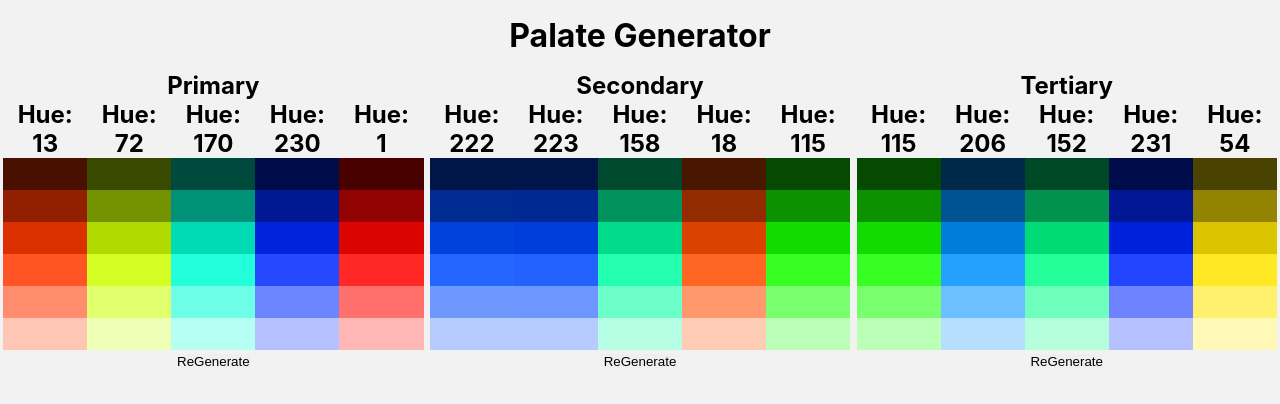
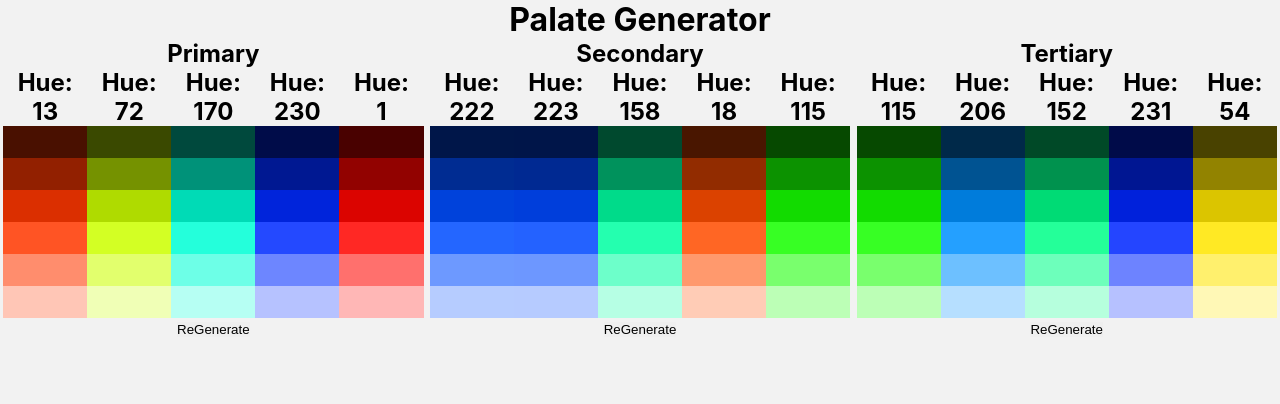
Before and after one commit to akharag/swatches, a React (Create React App) app: page / in a window 1280 px wide. Shown: the top 404 px of the page. Built offline with nearby package versions, Linux system fonts and the light colour scheme.

Commit message:
moved theme to context

```diff
--- a/src/App.css
+++ b/src/App.css
@@ -6,9 +6,9 @@
   text-align: center;
 }
 
-.App>* {
+/* .App>* {
   margin-top: 1rem;
-}
+} */
 
 .App>button {
   margin: 1rem;
@@ -26,6 +26,8 @@
 .pickers-container {
   display: flex;
   justify-content: space-around;
+  flex-wrap: wrap;
+  margin-bottom: 1rem;
 }
 
 .pickers-container>div {
--- a/src/App.tsx
+++ b/src/App.tsx
@@ -1,36 +1,50 @@
-import { CSSProperties, useState } from 'react';
+import { CSSProperties, useContext, useState } from 'react';
 import './App.css';
 import './util.css';
-import ThemeContext, { ColorTheme } from './hooks/ColorsProvider';
+import ThemeProvider, { ThemeContext, ColorTheme } from './hooks/contexts/ThemeContext';
 import Picker from './components/Picker/Picker';
 import ColorSlider from './components/Slider/Slider';
 import { ColorHSL } from './types';
+import Preview from './components/Preview/Preview';
 
 
 function App() {
-  const [theme, setTheme] = useState<ColorTheme>({} as ColorTheme);
-  const { primary, secondary, tertiary } = theme;
 
   return (
-    <ThemeContext.Provider value={{}}>
-      <div className="App">
+    <ThemeProvider>
+      <ThemeContext.Consumer>
+        {themeContext => {
+          const { primary, secondary, tertiary, updateTheme } = themeContext;
+          const appStyle = {
+            '--hue': primary?.hue,
+            '--saturation': `${primary?.saturation}%`,
+            '--lightness': `${primary?.lightness}%`
+          } as CSSProperties;
+          return (
+            <div style={appStyle} className="App">
               <h1>Palate Generator</h1>
               <div className="pickers-container">
                 <div>
-            <Picker header="Primary" SaveColor={(color) => setTheme({ ...theme, primary: color })} />
-            {primary && <PreviewColor onChange={(color) => setTheme({ ...theme, primary: color })} color={primary} />}
+                  <Picker header="Primary" SaveColor={(color) => updateTheme!('primary', color!)} />
+                  {primary && <PreviewColor onChange={(color) => updateTheme!('primary', color!)} color={primary} />}
                 </div>
                 <div>
-            <Picker header="Secondary" SaveColor={(color) => setTheme({ ...theme, secondary: color })} />
-            {secondary && <PreviewColor onChange={(color) => setTheme({ ...theme, secondary: color })} color={secondary} />}
+                  <Picker header="Secondary" SaveColor={(color) => updateTheme!('secondary', color!)} />
+                  {secondary && <PreviewColor onChange={(color) => updateTheme!('secondary', color!)} color={secondary} />}
                 </div>
                 <div>
-            <Picker header="Tertiary" SaveColor={(color) => setTheme({ ...theme, tertiary: color })} />
-            {tertiary && <PreviewColor onChange={(color) => setTheme({ ...theme, tertiary: color })} color={tertiary} />}
+                  <Picker header="Tertiary" SaveColor={(color) => updateTheme!('tertiary', color!)} />
+                  {tertiary && <PreviewColor onChange={(color) => updateTheme!('tertiary', color!)} color={tertiary} />}
                 </div>
               </div>
+              <Preview />
             </div>
-    </ThemeContext.Provider>
+          )
+        }
+
+        }
+      </ThemeContext.Consumer>
+    </ThemeProvider>
   );
 }
 
--- /dev/null
+++ b/src/components/Preview/Preview.css
@@ -0,0 +1,4 @@
+.preview-container {
+    background-color: hsl(var(--hue, 0), var(--saturation, 50%), var(--lightness, 50%));
+    height: 100%;
+}
--- /dev/null
+++ b/src/components/Preview/Preview.tsx
@@ -0,0 +1,13 @@
+import { useContext } from "react";
+import "./Preview.css";
+import ThemeContext from "../../hooks/contexts/ThemeContext";
+
+const Preview = () => {
+    return (
+        <div className="preview-container">
+
+        </div>
+    );
+}
+
+export default Preview;
--- a/src/hooks/ColorsProvider.tsx
+++ /dev/null
@@ -1,31 +0,0 @@
-import { createContext } from "react";
-import { ColorHSL } from "../types";
-
-export interface ColorTheme {
-    primary?: ColorHSL;
-    secondary?: ColorHSL;
-    tertiary?: ColorHSL;
-    accent?: ColorHSL;
-    error?: ColorHSL;
-    success?: ColorHSL;
-}
-
-interface MultiTheme {
-    [key: string]: ColorTheme
-}
-
-const ThemeContext = createContext<ColorTheme>({
-    primary: undefined,
-    secondary: undefined,
-    tertiary: undefined,
-    accent: undefined,
-    error: undefined,
-    success: undefined
-});
-
-export const LightDarkMultiTheme = createContext<MultiTheme>({
-    light: {} as ColorTheme,
-    dark: {} as ColorTheme
-});
-
-export default ThemeContext;
--- /dev/null
+++ b/src/hooks/contexts/ThemeContext.tsx
@@ -0,0 +1,41 @@
+import { createContext, useState } from "react";
+import { ColorHSL } from "../../types";
+
+export interface ColorTheme {
+    primary?: ColorHSL;
+    secondary?: ColorHSL;
+    tertiary?: ColorHSL;
+    accent?: ColorHSL;
+    error?: ColorHSL;
+    success?: ColorHSL;
+    updateTheme?: (
+        type: 'primary' | 'secondary' | 'tertiary' | 'accent' | 'error' | 'success',
+        color: ColorHSL) => void;
+}
+
+interface MultiTheme {
+    [key: string]: ColorTheme
+}
+
+export const ThemeContext = createContext<ColorTheme>({});
+
+export const LightDarkMultiTheme = createContext<MultiTheme>({
+    light: {} as ColorTheme,
+    dark: {} as ColorTheme
+});
+
+const ThemeProvider = ({ children }: any) => {
+    const [theme, setTheme] = useState({});
+
+    const updateTheme = (type: 'primary' | 'secondary' | 'tertiary' | 'accent' | 'error' | 'success', color: ColorHSL) => {
+        setTheme({ ...theme, [type]: color })
+    }
+
+    return (
+        <ThemeContext.Provider value={{ ...theme, updateTheme: updateTheme }}>
+            {children}
+        </ThemeContext.Provider>
+    );
+};
+
+export default ThemeProvider;
```
Lines whose indentation alone changed are shown as unchanged.
